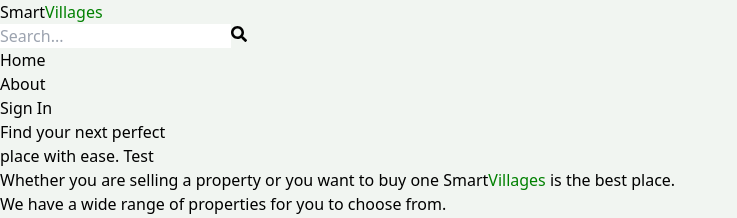
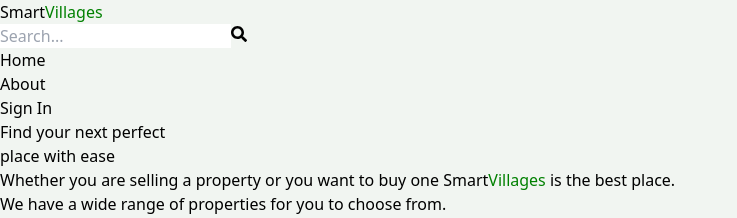
Before and after one commit to Yolamufrancis/smartvillage, a React (Vite) app: page / in a window 1280 px wide. Shown: the top 218 px of the page, without its empty margins (0-737 px from the left). Built offline with nearby package versions, Linux system fonts and the light colour scheme; no server answers.

Commit message:
Updated Proxy

```diff
--- a/src/pages/Home.jsx
+++ b/src/pages/Home.jsx
@@ -57,7 +57,7 @@ export default function Home() {
         <h1 className="text-slate-700 font-bold text-3xl lg:text-6xl">
           Find your next <span className="text-slate-500">perfect</span>
           <br />
-          place with ease. Test
+          place with ease
         </h1>
         <div className="text-gray-400 text-xs sm:text-sm">
           <span>Whether you are selling a property or you want to buy one </span>
--- a/vite.config.js
+++ b/vite.config.js
@@ -5,9 +5,11 @@ import react from '@vitejs/plugin-react-swc'
 export default defineConfig({
   server: {
     proxy: {
-      'https://smartvillageshub.com/backend': {
+      '/backend': {
         target: 'https://api.smartvillageshub.com/api/',
         secure: false,
+        changeOrigin: true,
+        rewrite: (path) => path.replace(/^\/backend/, '')
       }
     }
   },
```
